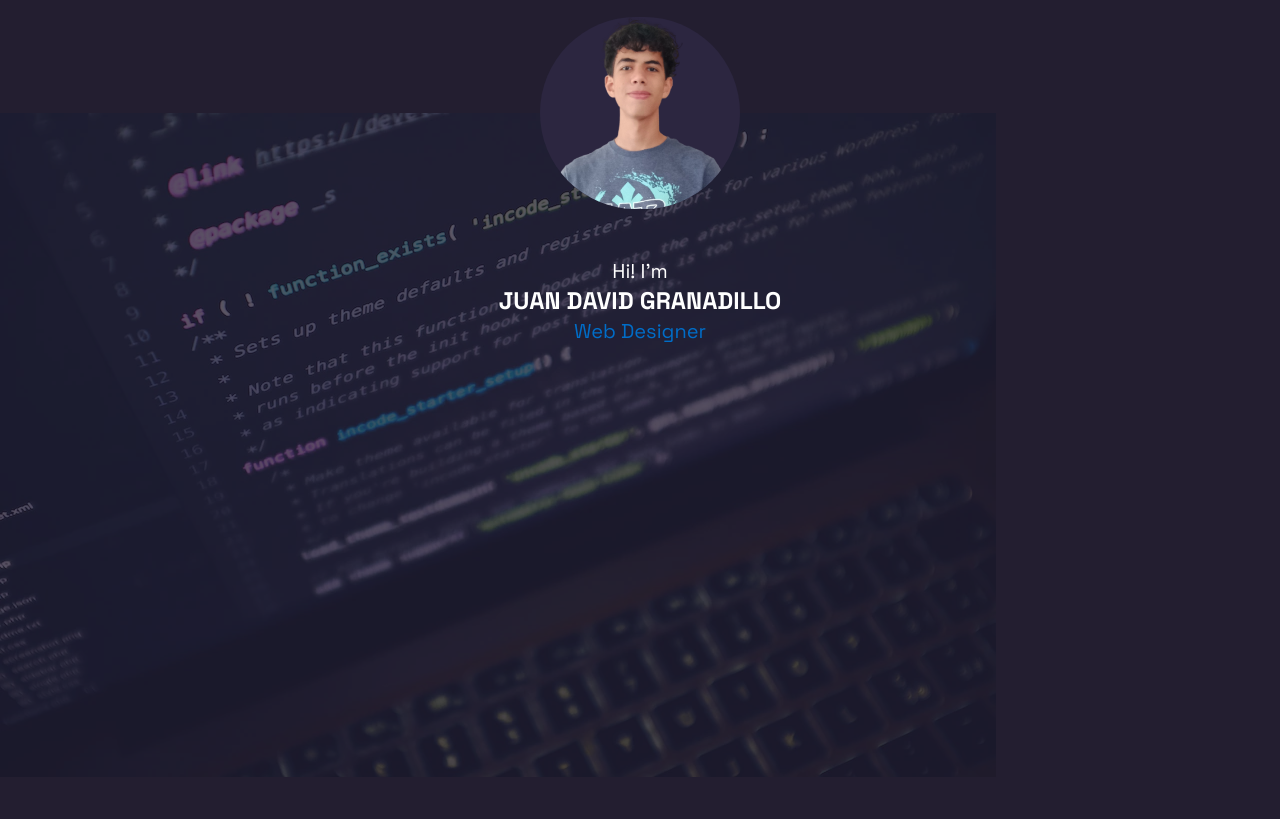
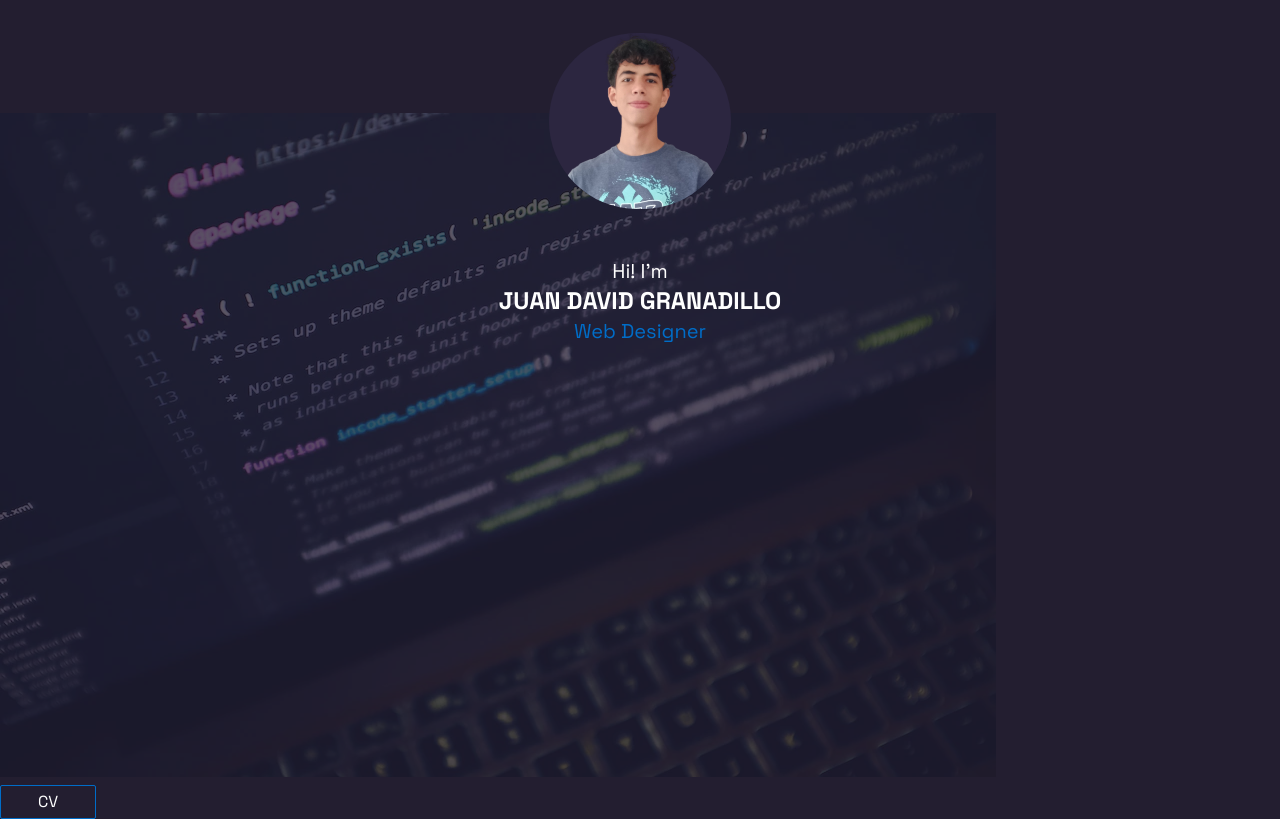
Before and after one commit to JuanchoDGM/new-portfolio, a website: page index.html in a window 1280 px wide. Shown: the part 63-882 px from the top of the page. Before the commit the page ends 840 px from the top, so only its background shows below. Drawn offline with nearby package versions, Linux system fonts and the light colour scheme.

Commit message:
boton agregado

```diff
--- a/index.html
+++ b/index.html
@@ -9,7 +9,9 @@
         <link rel="preconnect" href="https://fonts.gstatic.com" crossorigin>
         <link href="https://fonts.googleapis.com/css2?family=Space+Grotesk:wght@300;400;600;700&display=swap" rel="stylesheet">
         <link href="src/output.css" rel="stylesheet">
-        <title>Web Developer Portfolio - GeniUX</title>
+        <link rel="shortcut icon" href="img/briefcase.png" type="image/x-icon">
+        <!-- <script src="https://cdn.tailwindcss.com"></script> -->
+        <title>Web Developer Portfolio - Juan Granadillo</title>
     </head>
 
     <body class="bg-[#231e30] font-grotesk">
@@ -41,13 +43,18 @@
 
     <section>
         <img src="img/gray-laptop.webp" alt="gray-laptop" class="opacity-25">
-        <img src="./img/my-pic.png" alt="my-pic" class="bg-[#2c2640] h-[12rem] rounded-full absolute inset-x-0 mx-auto top-20">
+        <img src="./img/my-pic.png" alt="my-pic" class="bg-[#2c2640] h-[11rem] rounded-full absolute inset-x-0 mx-auto top-[6rem]">
         <div class="text-white text-center absolute w-full top-80">
             <h3 class="text-xl">Hi! I'm</h3>
             <h1 class="text-2xl font-bold">JUAN DAVID GRANADILLO</h1>
             <h4 class="text-[#006dc8] text-xl">Web Designer</h4>
         </div>
+        <button type="button" onclick="location.href='#'" class="border-[1px] border-[#006dc8] hover:bg-sky-400/25 rounded-sm py-1 px-5 mt-2 text-white w-24 mx-auto">CV</button>
     </section>
+
+    <!-- <section>
+        <span class="w-1/4 relative p-2 h-0 bg-white"></span>
+    </section> -->
 
     <script>
         function Menu(e){
```
Also changed, not shown: src/output.css.
